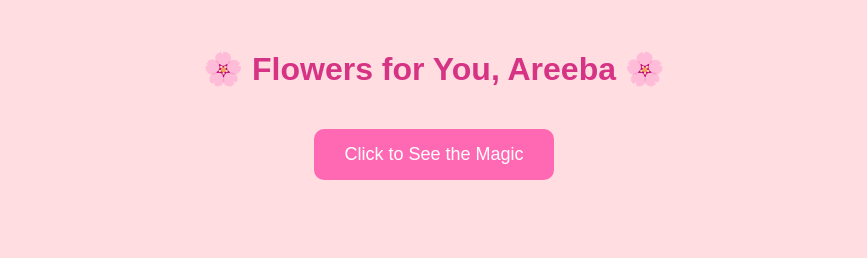
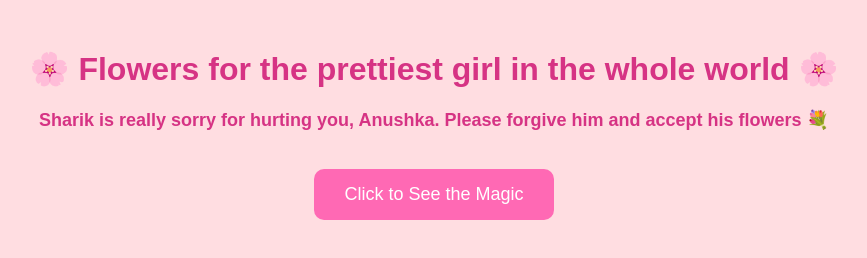
Before and after one commit to shark4real/forA, a plain HTML site: page index.html in a window 1280 px wide. Shown: the whole page, without its empty margins (206-1073 px from the left). Drawn offline with Linux system fonts and the light colour scheme.

Commit message:
Update index.html

```diff
--- a/index.html
+++ b/index.html
@@ -3,7 +3,7 @@
 <head>
     <meta charset="UTF-8">
     <meta name="viewport" content="width=device-width, initial-scale=1.0">
-    <title>Flowers for You, Areeba</title>
+    <title>Flowers</title>
     <style>
         body {
             background-color: #ffdde1;
@@ -13,6 +13,12 @@
         h1 {
             color: #d63384;
             margin-top: 50px;
+        }
+        p.apology {
+            margin-top: 20px;
+            font-size: 18px;
+            color: #d63384;
+            font-weight: bold;
         }
         button {
             background-color: #ff69b4;
@@ -49,8 +55,9 @@
     </script>
 </head>
 <body>
-    <h1>🌸 Flowers for You, Areeba 🌸</h1>
+    <h1>🌸 Flowers for the prettiest girl in the whole world 🌸</h1>
+    <p class="apology">Sharik is really sorry for hurting you, Anushka. Please forgive him and accept his flowers 💐</p>
     <button onclick="runTurtle()">Click to See the Magic</button>
-    <p id="message"></p> <!-- Message display -->
+    <p id="message"></p>
 </body>
 </html>
```
